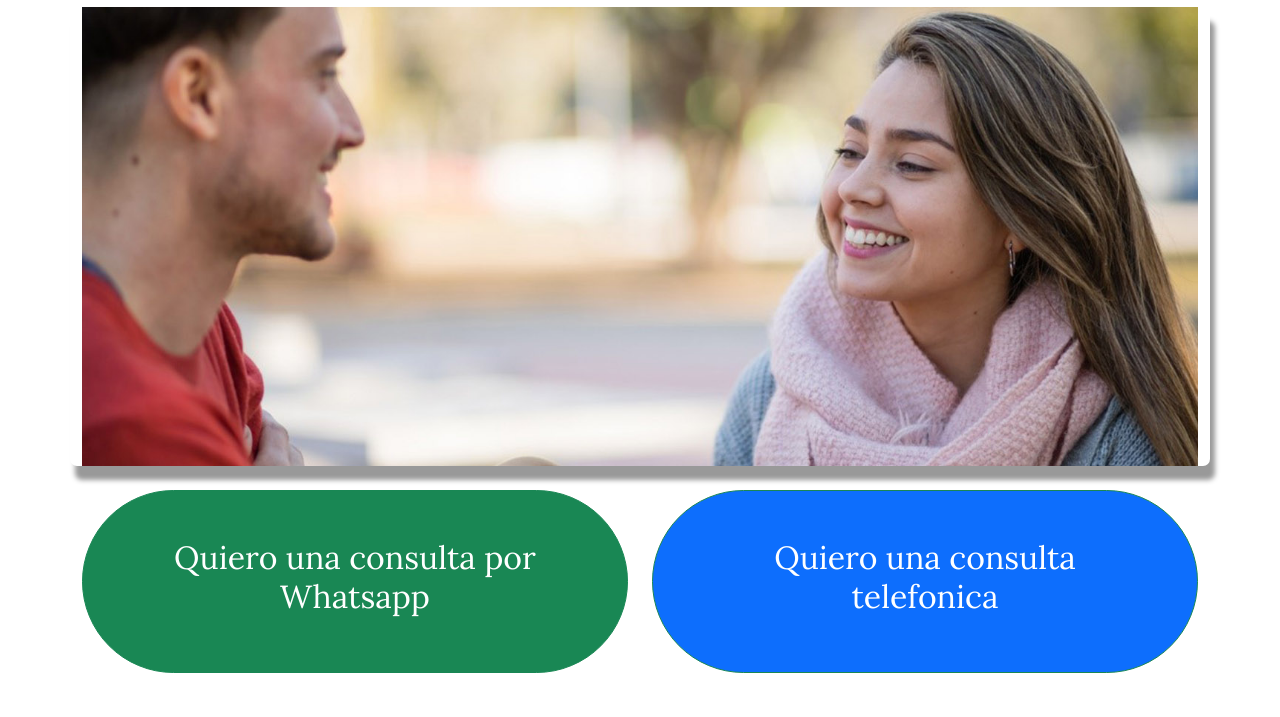
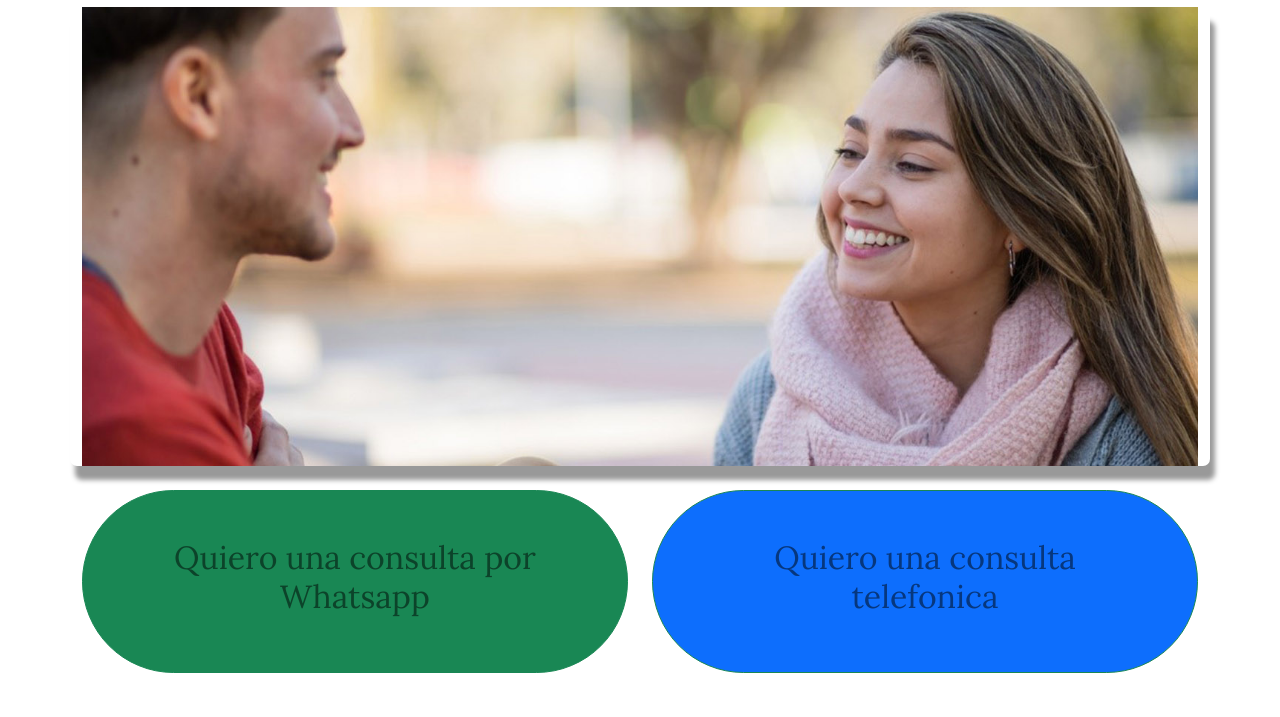
Before and after one commit to NicolasFMartinez/Sisodental, a plain HTML site: page pages/ortodoncia.html in a window 1280 px wide. Shown: the part 235-952 px from the top of the page. Drawn offline with nearby package versions, Linux system fonts and the light colour scheme.

Commit message:
Arreglos en los botones

```diff
--- a/pages/ortodoncia.html
+++ b/pages/ortodoncia.html
@@ -84,14 +84,17 @@
                 <img src="../img/slider_60.jpg" alt="Foto siso" class="img-fluid imgcentral mt-3" />
             </div>
             <div class="row mt-4">
-                <div class="col-md-6">
+
+                    <div class="col-md-6">
                     <button type="button" class="btn btn-success btn-lg p-5 border border-success rounded-pill">
-                        <h2 class="boton">Quiero una consulta por Whatsapp</h2>
+                        <h2 class="boton"><a href="https://api.whatsapp.com/send?phone=5491161643468&text=Hola,%0aMe contacto desde la web de SISO Dental, para solicitar mayor información sobre sus Tratamientos Dentales"
+                            target="_blank" class="text-black-50">Quiero una consulta por Whatsapp</a></h2>
                     </button>
                 </div>
                 <div class="col-md-6">
                     <button type="button" class="btn btn-primary btn-lg p-5 border border-success rounded-pill">
-                        <h2 class="boton">Quiero una consulta telefonica</h2>
+                        <h2 class="boton"><a href="tel:1153657087" class="text-black-50">
+                                Quiero una consulta telefonica</a></h2>
                     </button>
                 </div>
             </div>
```
Also changed, not shown: index.html (+4 -2 lines), pages/blanqueamiento.html (+4 -2 lines), pages/implantes.html (+4 -2 lines).
